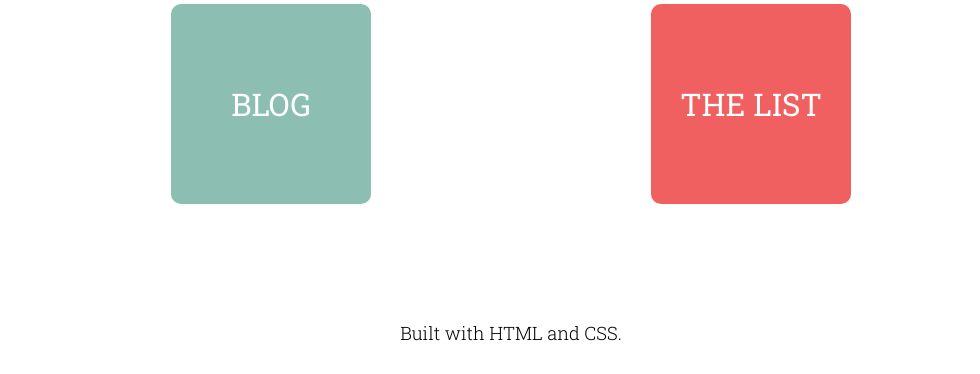
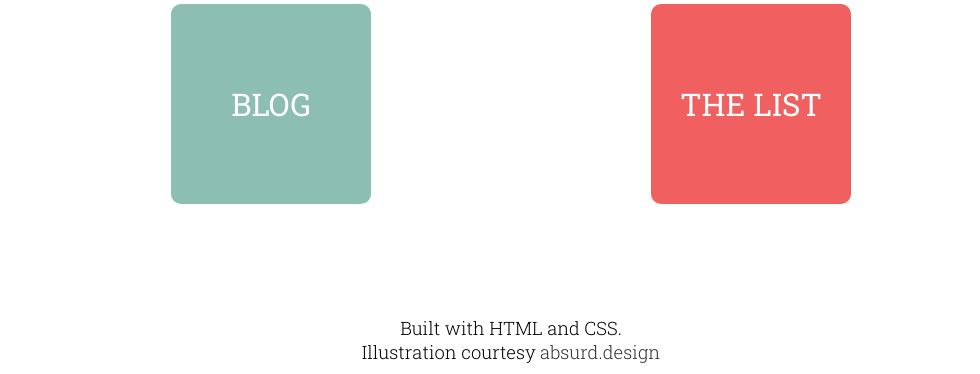
Before and after one commit to rdnybrns/home-by-barnes, a plain HTML site: page index.html in a window 1280 px wide. Shown: the part 693-1067 px from the top of the page, without its empty margins (129-1109 px from the left). Drawn offline with Linux system fonts and the light colour scheme.

Commit message:
Added illustration credit.

```diff
--- a/index.html
+++ b/index.html
@@ -19,6 +19,7 @@
       <picture>
         <source media="(max-width: 479px)" srcset="./images/lb-200.png" />
         <source media="(min-width: 480px)" srcset="./images/lb-600.png" />
+        <!-- Illustration courtesy absurd.design - https://absurd.design/ -->
         <img src="./images/lb-600.png" alt="absurd lightbulb" />
       </picture>
     </header>
@@ -35,6 +36,7 @@
     </main>
     <footer>
         <p>Built with HTML and CSS.</p>
+        <p>Illustration courtesy <a href="https://absurd.design/">absurd.design</a></p>
     </footer>
   </body>
 </html>
--- a/style/styles.css
+++ b/style/styles.css
@@ -54,12 +54,24 @@ main h2 {
 
 a {
   text-decoration: none;
-  color: white;
+  color: #333;
+}
+
+a:hover {
+  text-decoration: underline;
 }
 
 .list-of-things {
   display: flex;
   justify-content: space-around;
+}
+
+.list-of-things a {
+  color: white;
+}
+
+.list-of-things a:hover {
+  text-decoration: none;
 }
 
 .item {
@@ -83,12 +95,15 @@ a {
 footer {
   height: 20vh;
   display: flex;
-  justify-content: center;
+  flex-direction: column;
+  justify-content: flex-end;
+  padding-bottom: 10px;
 }
 
 footer p {
-  align-self: flex-end;
+  align-self: center;
   font-size: calc(12px + 0.5vw);
+  margin: 0;
 }
 
 .seafoam {
```
